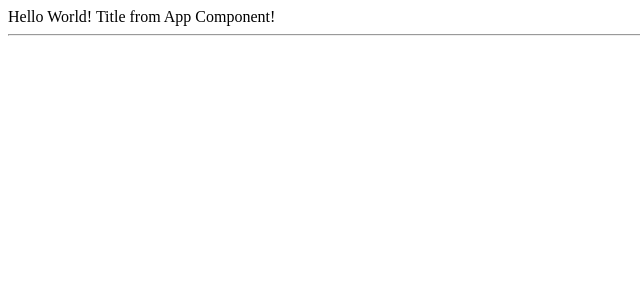
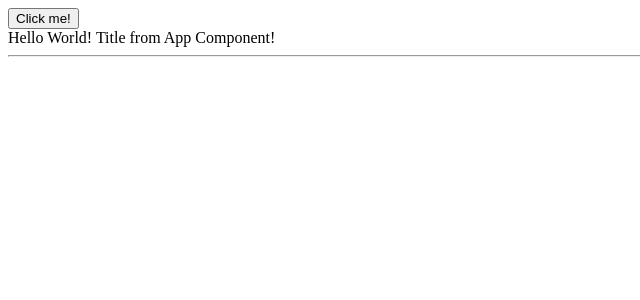
Before and after one commit to PlamenPetroww/TypeScript-and-Angular, an Angular app in the folder Components/components-demo-app/: page / in a window 1280 px wide. Shown: the top 300 px of the page, without its empty margins (0-640 px from the left). Built offline with nearby package versions, Linux system fonts and the light colour scheme.

Commit message:
add button

```diff
--- a/Components/components-demo-app/src/app/app.component.html
+++ b/Components/components-demo-app/src/app/app.component.html
@@ -1,2 +1,3 @@
+<app-navigation />
 <div>Hello World! {{title}}</div>
 <hr />
--- a/Components/components-demo-app/src/app/app.module.ts
+++ b/Components/components-demo-app/src/app/app.module.ts
@@ -2,10 +2,12 @@ import { NgModule } from '@angular/core';
 import { BrowserModule } from '@angular/platform-browser';
 
 import { AppComponent } from './app.component';
+import { NavigationComponent } from './navigation/navigation.component';
 
 @NgModule({
   declarations: [
-    AppComponent],
+    AppComponent,
+    NavigationComponent],
   imports: [
     BrowserModule
   ],
--- /dev/null
+++ b/Components/components-demo-app/src/app/navigation/navigation.component.html
@@ -0,0 +1,4 @@
+<div>
+    <span *ngIf="toggle">{{title}}</span>
+    <button (click)="handleClick()">Click me!</button>
+</div>
--- /dev/null
+++ b/Components/components-demo-app/src/app/navigation/navigation.component.ts
@@ -0,0 +1,17 @@
+import { Component } from '@angular/core';
+
+@Component({
+  selector: 'app-navigation',
+  templateUrl: './navigation.component.html',
+  styleUrls: ['./navigation.component.css']
+})
+export class NavigationComponent {
+  title = 'hide';
+  toggle = false;
+
+  handleClick() {
+    this.toggle = !this.toggle;
+
+  }
+
+}
```
Also changed, not shown: Components/components-demo-app/src/app/navigation/navigation.component.css (added), 1 other file (tests, documents, lock files or other folders).
